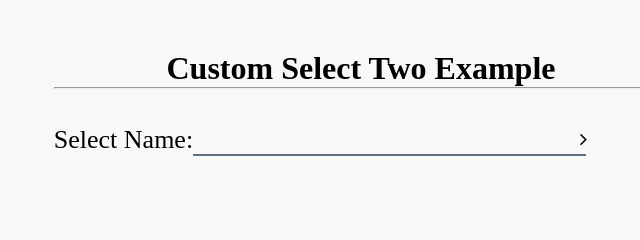
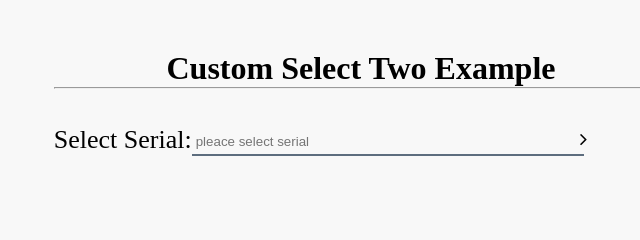
Before and after one commit to talhaekhlas/custom-select2, a plain HTML site: page index.html in a window 1280 px wide. Shown: the top 240 px of the page, 279-919 px from the left. Drawn offline with Linux system fonts and the light colour scheme.

Commit message:
alhamdulillah done

```diff
--- a/index.html
+++ b/index.html
@@ -92,8 +92,8 @@
 			<h1 align="center">Custom Select Two Example</h1>
 			<hr>
 			<br><br>
-			<span style="font-size: 26px;">Select Name:</span>
-			<input type="text" id="input_field" class="input-design">
+			<span style="font-size: 26px;">Select Serial:</span>
+			<input type="text" id="input_field" placeholder="pleace select serial" class="input-design">
 
 			<i class="fa fa-angle-right right-icon" id="icon" aria-hidden="true"></i>
 
```
